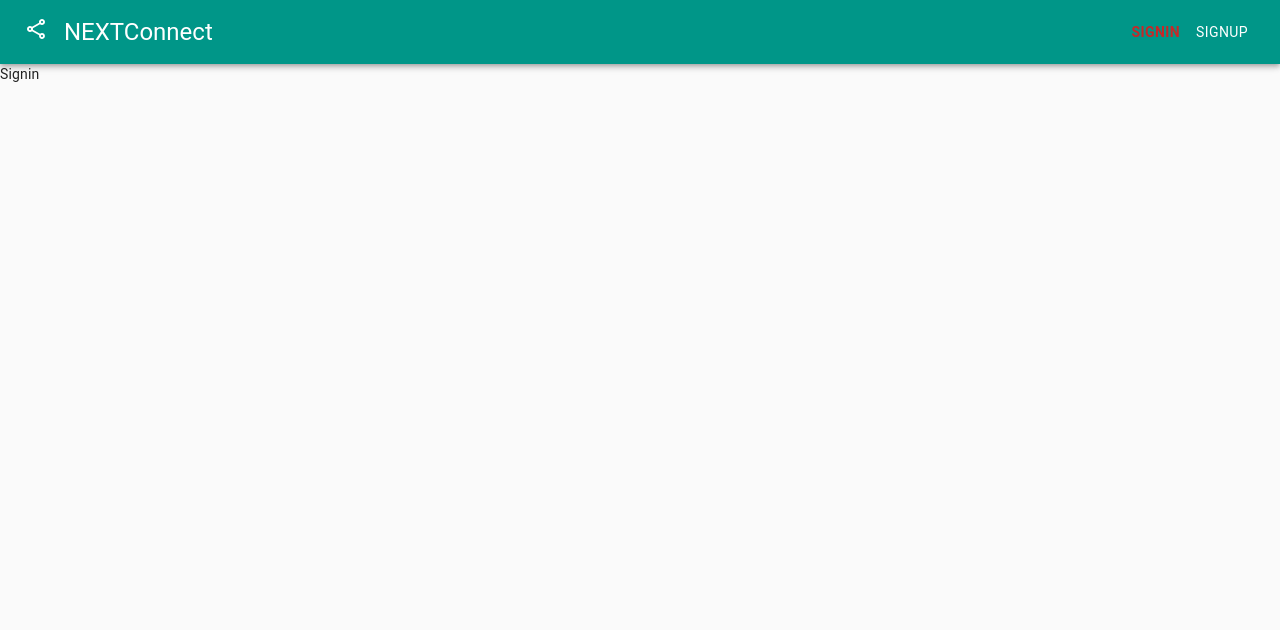
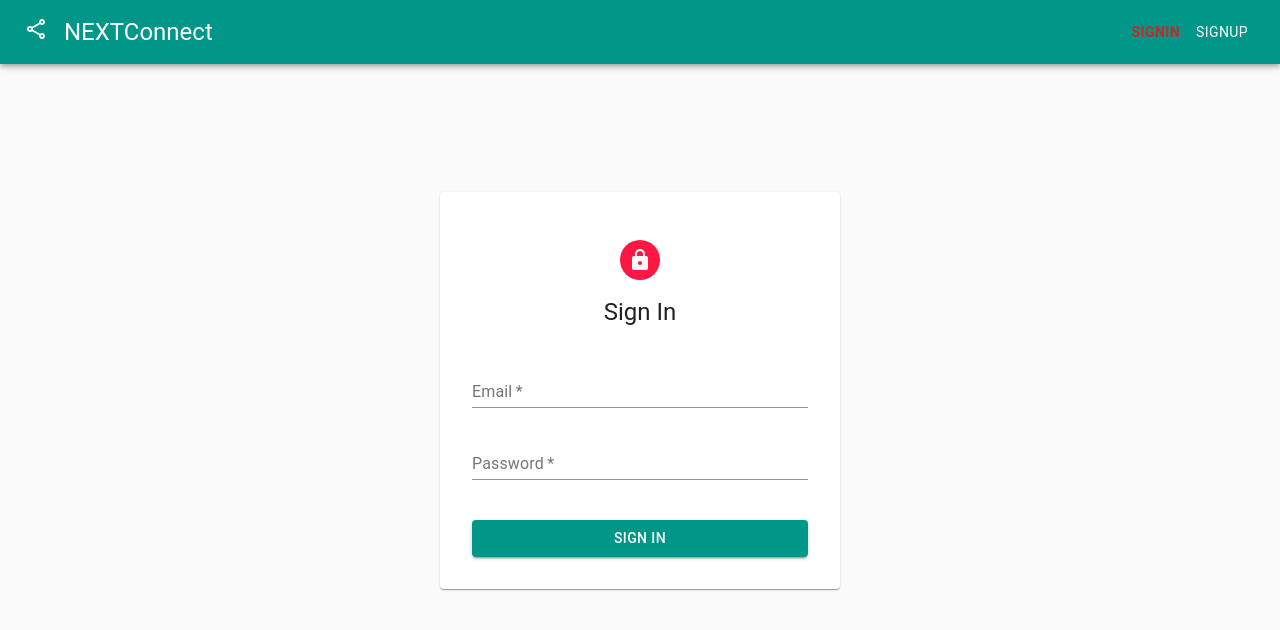
Before and after one commit to nikhil-shrestha/next-connect, a Next.js app: page /signin in a window 1280 px wide. Shown: the top 630 px of the page. Built offline with nearby package versions, Linux system fonts and the light colour scheme.

Commit message:
building signup form and functionality

```diff
--- a/lib/auth.js
+++ b/lib/auth.js
@@ -48,8 +48,13 @@ export const authInitialProps = isProtectedRoute => ({
 };
 
 export const signupUser = async user => {
-  console.log('here');
   const { data } = await axios.post('/api/auth/signup', user);
-  console.log(data);
   return data.name;
 };
+
+export const signinUser = async user => {
+  const { data } = await axios.post('/api/auth/signin', user);
+  if (typeof window !== 'undefined') {
+    window[WINDOW_USER_SCRIPT_VARIABLE] = data || {};
+  }
+};
--- a/pages/signin.js
+++ b/pages/signin.js
@@ -1,16 +1,122 @@
+import { useState } from 'react';
+import Router from 'next/router';
 import { makeStyles } from '@material-ui/core/styles';
-// import Typography from "@material-ui/core/Typography";
-// import Avatar from "@material-ui/core/Avatar";
-// import FormControl from "@material-ui/core/FormControl";
-// import Paper from "@material-ui/core/Paper";
-// import Input from "@material-ui/core/Input";
-// import InputLabel from "@material-ui/core/InputLabel";
-// import Button from "@material-ui/core/Button";
-// import Snackbar from "@material-ui/core/Snackbar";
-// import Lock from "@material-ui/icons/Lock";
+import Typography from '@material-ui/core/Typography';
+import Avatar from '@material-ui/core/Avatar';
+import FormControl from '@material-ui/core/FormControl';
+import Paper from '@material-ui/core/Paper';
+import Input from '@material-ui/core/Input';
+import InputLabel from '@material-ui/core/InputLabel';
+import Button from '@material-ui/core/Button';
+import Snackbar from '@material-ui/core/Snackbar';
+import Lock from '@material-ui/icons/Lock';
+
+import { signinUser } from '../lib/auth';
 
 const Signin = () => {
-  return <div>Signin</div>;
+  const classes = useStyles();
+  const [formData, setFormData] = useState({
+    email: '',
+    password: ''
+  });
+  const [error, setError] = useState('');
+  const [isLoading, setIsLoading] = useState(false);
+  const [openError, setOpenError] = useState(false);
+
+  const { email, password } = formData;
+
+  const handleClose = () => setOpenError(false);
+
+  const handleChange = event => {
+    const { name, value } = event.target;
+    setFormData({
+      ...formData,
+      [name]: value
+    });
+  };
+
+  const handleSubmit = event => {
+    event.preventDefault();
+    setIsLoading(true);
+    setError('');
+
+    const user = {
+      email,
+      password
+    };
+
+    console.log(user);
+
+    signinUser(user)
+      .then(() => {
+        Router.push('/');
+      })
+      .catch(showError);
+  };
+
+  const showError = err => {
+    const errorMsg = (err.response && err.response.data) || err.message;
+    setError(errorMsg);
+    setOpenError(true);
+    setIsLoading(false);
+  };
+
+  return (
+    <div className={classes.root}>
+      <Paper className={classes.paper}>
+        <Avatar className={classes.avatar}>
+          <Lock />
+        </Avatar>
+        <Typography variant="h5" component="h1">
+          Sign In
+        </Typography>
+
+        <form className={classes.form} onSubmit={handleSubmit}>
+          <FormControl margin="normal" required fullWidth>
+            <InputLabel htmlFor="email">Email</InputLabel>
+            <Input
+              name="email"
+              type="email"
+              onChange={handleChange}
+              value={email}
+            />
+          </FormControl>
+          <FormControl margin="normal" required fullWidth>
+            <InputLabel htmlFor="password">Password</InputLabel>
+            <Input
+              name="password"
+              type="password"
+              onChange={handleChange}
+              value={password}
+            />
+          </FormControl>
+          <Button
+            disabled={isLoading}
+            type="submit"
+            fullWidth
+            variant="contained"
+            color="primary"
+            className={classes.submit}
+          >
+            {isLoading ? 'Signing in...' : 'Sign in'}
+          </Button>
+        </form>
+
+        {error && (
+          <Snackbar
+            anchorOrigin={{
+              vertical: 'bottom',
+              horizontal: 'right'
+            }}
+            open={openError}
+            onClose={handleClose}
+            autoHideDuration={5000}
+            message={<span className={classes.snack}>{error}</span>}
+          />
+        )}
+      </Paper>
+    </div>
+  );
 };
 
 const useStyles = makeStyles(theme => ({
```
